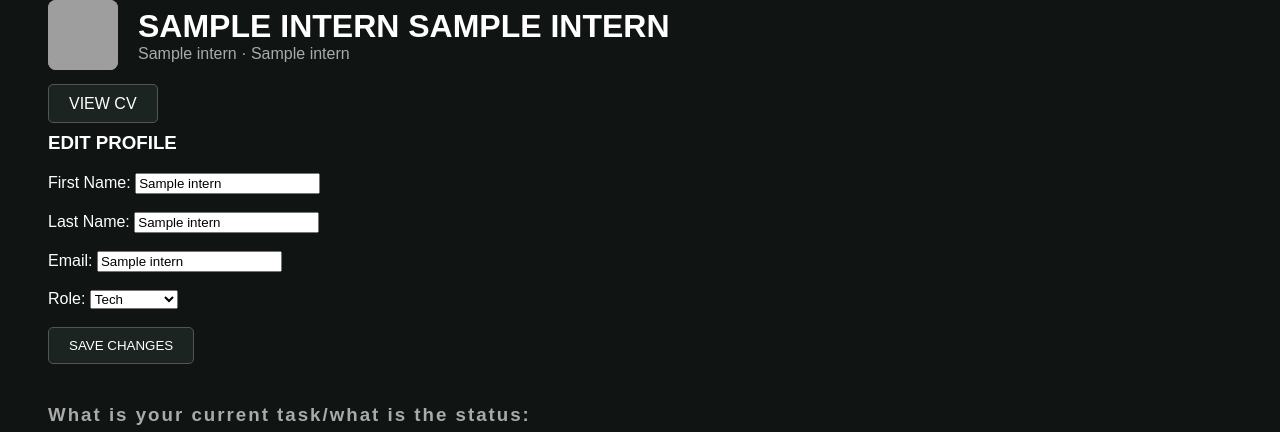
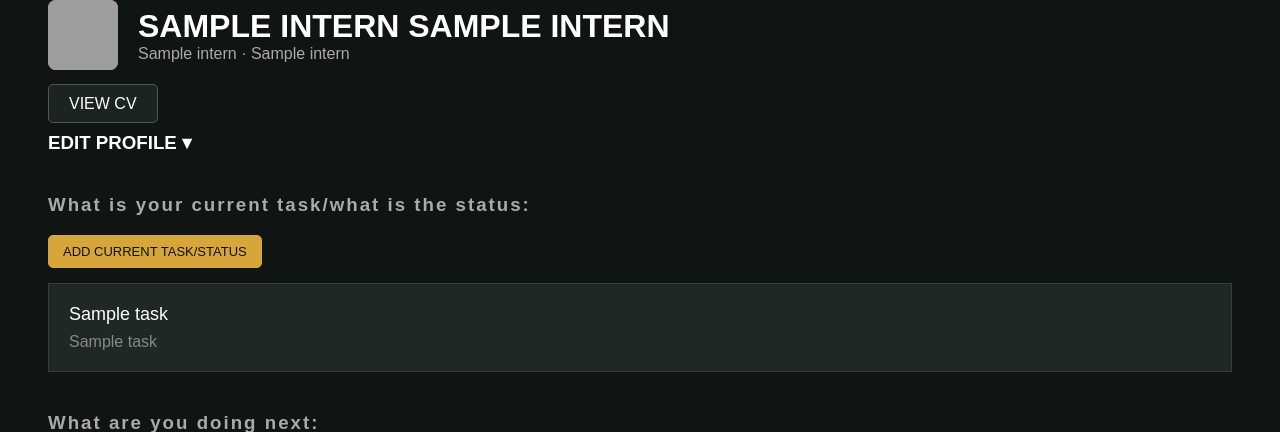
Before and after one commit to SasuF/TASKTRAC, a Flask app: template templates/self-view.html in a window 1280 px wide. Shown: the part 107-539 px from the top of the page. Run offline with Flask 3, Linux system fonts and the light colour scheme; the template is opened without the code that fills it: most values are stand-ins (such as "Sample title", 1, 10 or a date in 2020); some libraries are stand-ins or nearby versions; grey boxes are pictures that could not be loaded.

Commit message:
minor changes

```diff
--- a/templates/self-view.html
+++ b/templates/self-view.html
@@ -426,7 +426,11 @@ button:hover, .button:hover {
 
 <div class="add-task">
 
-    <h3>EDIT PROFILE</h3>
+    <h3 style="cursor:pointer;" onclick="toggleEditProfile()">
+        EDIT PROFILE ▾
+    </h3>
+
+    <div id="editProfileForm" style="display:none;">
 
     <form method="POST"
           action="{{ url_for('edit_profile', user_id=intern[0]) }}">
@@ -459,6 +463,8 @@ button:hover, .button:hover {
         <button type="submit">SAVE CHANGES</button>
 
     </form>
+
+    </div>
 
 </div>
 
@@ -701,6 +707,10 @@ function openTaskModal(status, title, placeholder, buttonText) {
     taskInput.focus();
 }
 
+function toggleEditProfile() {
+    const form = document.getElementById("editProfileForm");
+    form.style.display = (form.style.display === "none") ? "block" : "none";
+}
 
 function closeTaskModal() {
 
```
